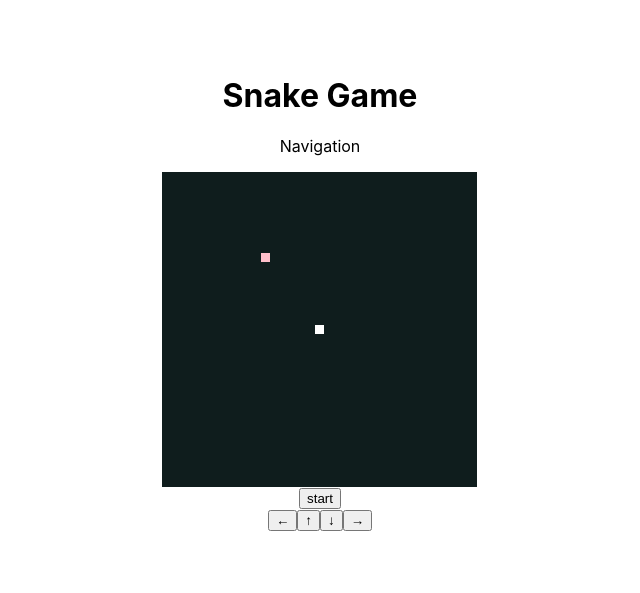
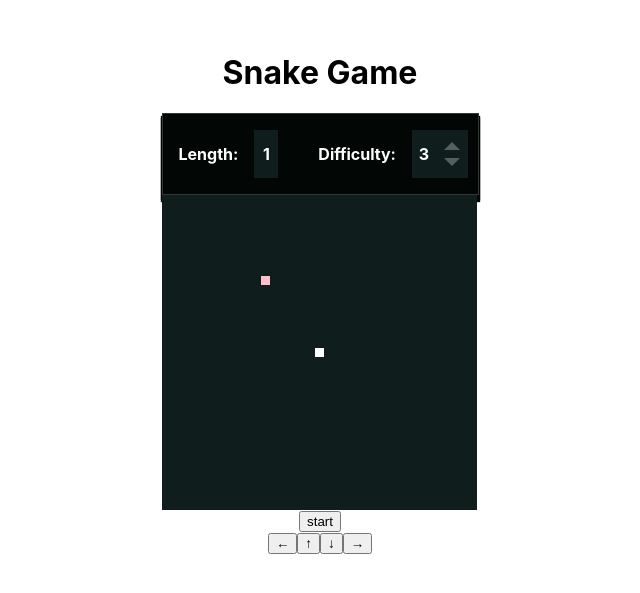
Before and after one commit to mzw86020424/react-snake-app, a React (Create React App) app: page / in a window 1280 px wide. Shown: the part 107-700 px from the top of the page, without its empty margins (320-960 px from the left). Built offline with nearby package versions, Linux system fonts and the light colour scheme.

Commit message:
ナビゲーションを実装

```diff
--- a/src/App.js
+++ b/src/App.js
@@ -8,6 +8,9 @@
 const initialPosition = { x: 17, y: 17 }
 const initialValues = initFields(35, initialPosition)
 const defaultInterval = 100
+const defaultDifficulty = 3
+
+const Difficulty = [1000, 500, 100, 50, 10]
 
 const GameStatus = Object.freeze({
   init: 'init',
@@ -72,16 +75,18 @@
   const [body, setBody] = useState([])
   const [status, setStatus] = useState(GameStatus.init)
   const [direction, setDirection] = useState(Direction.up)
+  const [difficulty, setDifficulty] = useState(defaultDifficulty)
   const [tick, setTick] = useState(0)
 
   useEffect(() => {
     setBody([initialPosition])
     // ゲームの中の時間を管理
+    const interval = Difficulty[difficulty - 1]
     timer = setInterval(() => {
       setTick(tick => tick + 1)
-    }, defaultInterval);
+    }, interval);
     return unsubscribe; // コンポーネントが削除されるタイミングで実行される
-  }, [])
+  }, [difficulty])
 
   useEffect(() => {
     if (body.length === 0 || status !== GameStatus.playing) {
@@ -117,7 +122,17 @@
         return
       }
       setDirection(newDirection);
-    }, [direction, status])
+    }, [direction, status]
+  )
+       const onChangeDifficulty = useCallback((difficulty) => {
+     if (status !== GameStatus.init) {
+       return
+     }
+     if (difficulty < 1 || difficulty > Difficulty.length) {
+       return
+     }
+     setDifficulty(difficulty)
+   }, [status, difficulty])
 
   useEffect(() => {
     const handleKeyDown = (e) => {
@@ -164,7 +179,11 @@
         <div className="title-container">
           <h1 className="title">Snake Game</h1>
         </div>
-        <Navigation />
+        <Navigation
+          length={body.length}
+          difficulty={difficulty}
+          onChangeDifficulty={onChangeDifficulty}
+        />
       </header>
 
       <main className="main">
--- a/src/components/Navigation.jsx
+++ b/src/components/Navigation.jsx
@@ -1,9 +1,37 @@
 import React from 'react';
 
-const Navigation = () => {
+const Navigation = ({ length, difficulty = 3, onChangeDifficulty }) => {
+  const upVisibility = difficulty < 5 ? '' : 'is-hidden'
+  const downVisibility = difficulty > 1 ? '' : 'is-hidden'
+  const onUpDifficulty = () => onChangeDifficulty(difficulty + 1)
+  const onDownDifficulty = () => onChangeDifficulty(difficulty - 1)
   return (
-    <p>Navigation</p>
-  );
-}
+    <div className="navigation">
+      <div className="navigation-item">
+        <span className="navigation-label">Length: </span>
+        <div className="navigation-item-number-container">
+          <div className="num-board">{length}</div>
+        </div>
+      </div>
+
+      <div className="navigation-item">
+        <span className="navigation-label">Difficulty: </span>
+        <div className="navigation-item-number-container">
+          <span className="num-board">{difficulty}</span>
+          <div className="difficulty-button-container">
+            <div
+              className={`difficulty-button difficulty-up ${upVisibility}`}
+              onClick={onUpDifficulty}
+            ></div>
+            <div
+              className={`difficulty-button difficulty-down ${downVisibility}`}
+              onClick={onDownDifficulty}
+            ></div>
+          </div>
+        </div>
+      </div>
+    </div>
+  )
+};
 
 export default Navigation;
--- a/src/index.css
+++ b/src/index.css
@@ -19,6 +19,10 @@
     9px * 35 + 1px * 2
   ); /* a. (マスの幅) * 個数 + (ボーダーの幅) * 本数 */
   text-align: center;
+}
+
+.is-hidden {
+  visibility: hidden !important;
 }
 
 /* 要素が真ん中によるようにフレックスボックスを設定 */
@@ -47,3 +51,80 @@
 .food {
   background: pink;
 }
+
+.navigation {
+  display: flex;
+  margin-top: 4px;
+  justify-content: space-evenly;
+  color: white;
+  font-weight: bold;
+  background: #020705;
+  box-shadow: 0px 4px 1px 1px #020604, 0px 6px 1px 1px #010403;
+  border: 1px solid #ffffff30;
+}
+
+.navigation-item {
+  padding: 16px;
+  display: flex;
+  align-items: center;
+}
+
+.navigation-item-number-container {
+  display: flex;
+  padding: 0 8px;
+  align-items: center;
+  margin-left: 8px;
+}
+
+.num-board {
+  display: flex;
+  justify-content: center;
+  align-items: center;
+  background: #0f1d1d;
+  height: 48px;
+  width: 24px;
+}
+
+.difficulty-number {
+  margin-right: 8px;
+}
+
+.difficulty-button {
+  cursor: pointer;
+  width: 8px;
+  height: 8px;
+  border: 8px solid #0f1d1d;
+  margin: 8px;
+}
+
+.difficulty-button-container {
+  background: #0f1d1d;
+}
+
+.difficulty-up {
+  margin-top: 4px;
+  border-bottom: 8px solid #f0f0f050;
+  transition: all ease 0.5s;
+}
+.difficulty-up:hover {
+  transform: scale(1.1);
+  border-bottom: 8px solid white;
+}
+.difficulty-up:active {
+  transform: scale(0.8);
+  opacity: 0.8;
+}
+
+.difficulty-down {
+  margin-bottom: 4px;
+  border-top: 8px solid #f0f0f050;
+  transition: all ease 0.5s;
+}
+.difficulty-down:hover {
+  transform: scale(1.1);
+  border-top: 8px solid white;
+}
+.difficulty-down:active {
+  transform: scale(0.8);
+  opacity: 0.8;
+}
```
